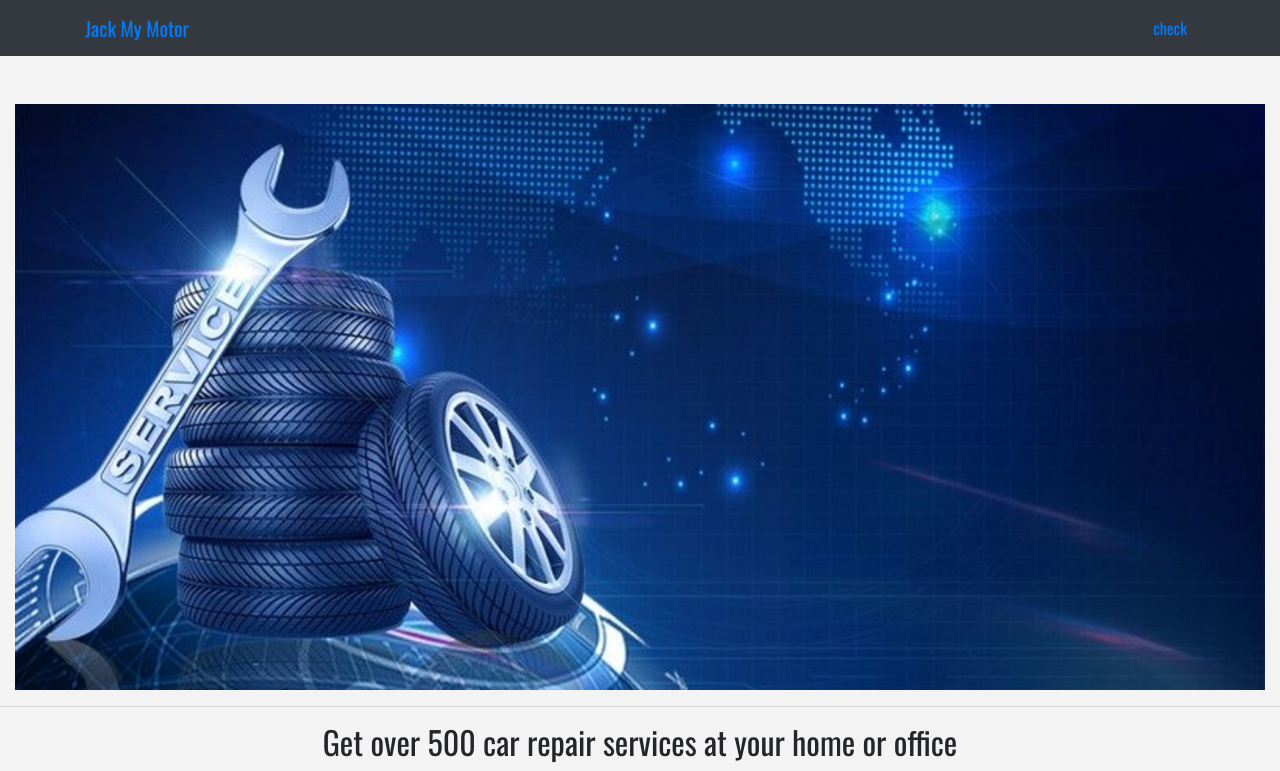
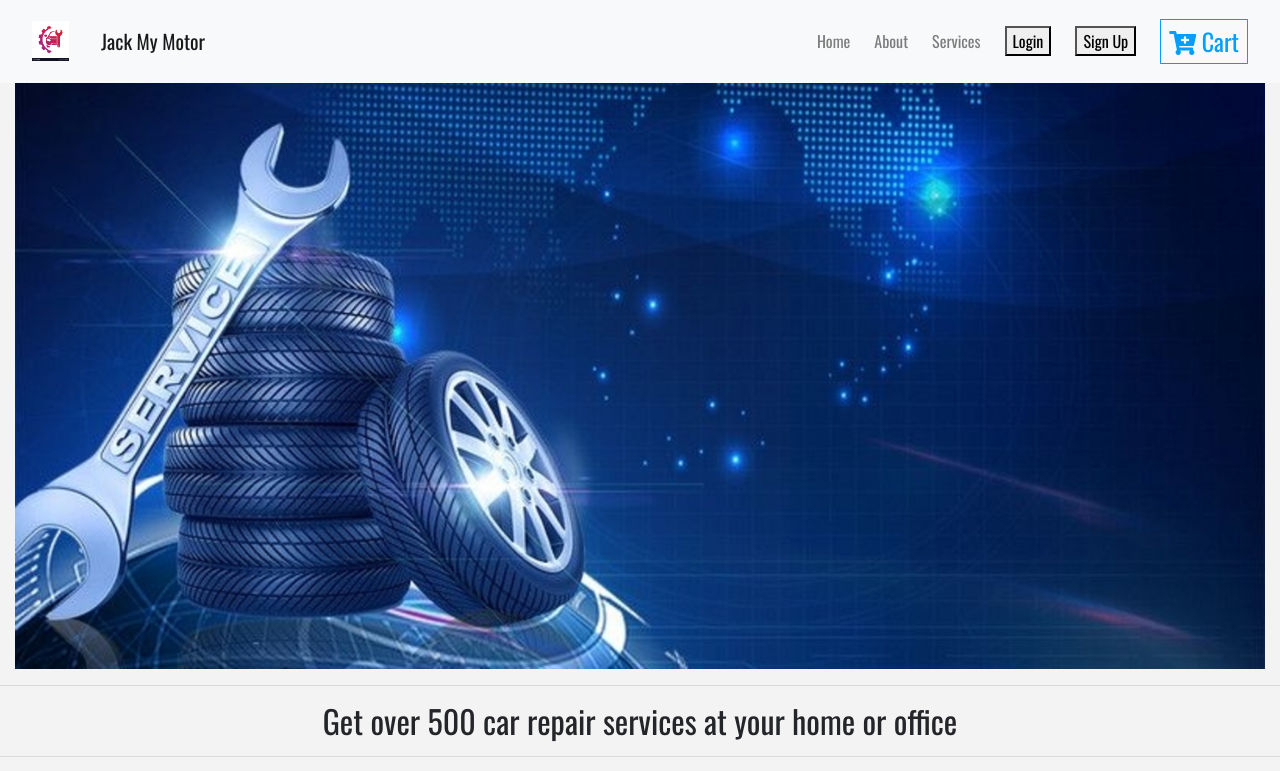
Before and after one commit to ShrutikaSingh/mechanic_web, a React (Create React App) app: page / in a window 1280 px wide. Shown: the top 771 px of the page. Built offline with nearby package versions, Linux system fonts and the light colour scheme; grey boxes are pictures that could not be loaded.

Commit message:
update app wd new navbar with toggler for small devices

```diff
--- a/src/components/nav_bar_reactstrap.js
+++ b/src/components/nav_bar_reactstrap.js
@@ -1,39 +1,68 @@
 import React,{Component} from 'react';
 import {Collapse,Navbar,NavbarToggler,NavbarBrand,Nav,NavLink,NavItem,Container} from 'reactstrap';
-
-
+import ligo from '../logo.jpg';
+import {ButtonContainer} from './Button';
 class AppNavbar extends Component{
             constructor(props){
                  super(props);
+                 this.toggle=this.toggle.bind(this);
                  this.state={
                     isOpen: false
+                };
             }
-                this.toggle=this.toggle.bind(this);
-            }
-
-            toggle=()=>{
+            toggle(){
                 this.setState({
                     isOpen: !this.state.isOpen
                 });
             }
 
-
     render(){
         return(
         <div>
-                <Navbar  color="dark" expand="sm" className="mb-5">
-                    <Container>
+            <Navbar  color="light" light expand="md">
+
+                <NavLink to='/details'>
+                        <img src={ligo} alt="services" className="navbar-brand" height="50px"></img>
+                </NavLink>
                 <NavbarBrand href="/">Jack My Motor</NavbarBrand>
                 <NavbarToggler onClick={this.toggle}/>
-                        <Collapse isOpen={this.state.isOpen} navbar/>
+                <Collapse isOpen={this.state.isOpen} navbar>
                     <Nav className="ml-auto" navbar>
                         <NavItem>
-                                <NavLink href="/about">
-                                   check
+                            <ul className='navbar-nav align-items-center'>
+                                <li className="nav-item ml-2">
+                                <NavLink to='/' className="nav-link"> Home</NavLink>
+                                 </li>
+                                <li className="nav-item ml-2">
+                                    <NavLink to='/about' className="nav-link"> About</NavLink>
+                                </li>
+                                <li className="nav-item ml-2">
+                                    <NavLink to='/service' className="nav-link"> Services</NavLink>
+                                </li>
+
+                                <li className="nav-item ml-2">
+                                    <NavLink to='/login' className="nav-link">
+                                        <button>Login</button>
                                     </NavLink>
+                                </li>
+                                <li className="nav-item ml-2">
+                                    <NavLink to='/signup' className="nav-link">
+                                        <button> Sign Up</button>
+                                    </NavLink>
+                                </li>
+                                <li className="nav-item ml-2">
+                                    <NavLink to='/cart'>
+                                        <ButtonContainer>
+                                            <span>
+                                            <i className='fas fa-cart-plus' />
+                                            </span> Cart
+                                        </ButtonContainer>
+                                    </NavLink>
+                                </li>
+                            </ul>
                         </NavItem>
                     </Nav>
-                    </Container>
+                </Collapse>
             </Navbar>
         </div>
             )
```
Lines whose indentation alone changed are shown as unchanged.
